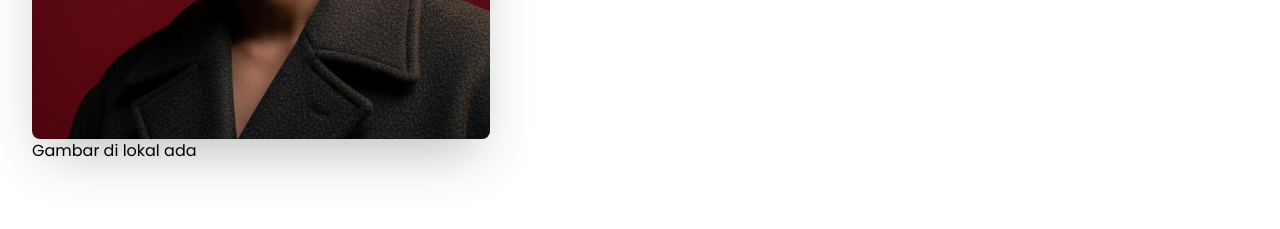
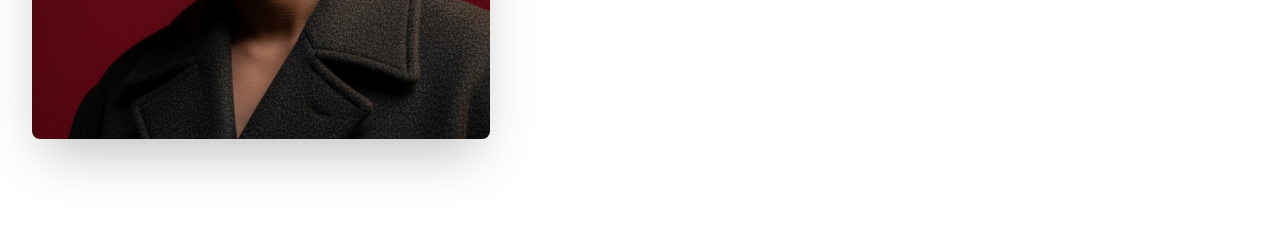
Before and after one commit to bagasrr/my-porto, a Next.js app: page / in a window 1280 px wide. Shown: the part 1340-1569 px from the top of the page. Built offline with nearby package versions, Linux system fonts and the light colour scheme.

Commit message:
hapus tulisan dibawh gambar

```diff
--- a/src/components/AboutSection.tsx
+++ b/src/components/AboutSection.tsx
@@ -13,7 +13,6 @@ export const AboutSection = () => {
             <div className="relative aspect-square rounded-lg overflow-hidden shadow-2xl">
               <ImageWithSkeleton src="/images/profile.jpg" alt="Foto Profil Bagas Ramadhan Rusnadi" fill style={{ objectFit: "cover" }} sizes="(max-width: 768px) 100vw, 33vw" />
             </div>
-            <p>Gambar di lokal ada</p>
           </div>
           <div className="md:col-span-3">
             <p className="text-slate-600 dark:text-slate-300 text-lg mb-6 leading-relaxed">
```
